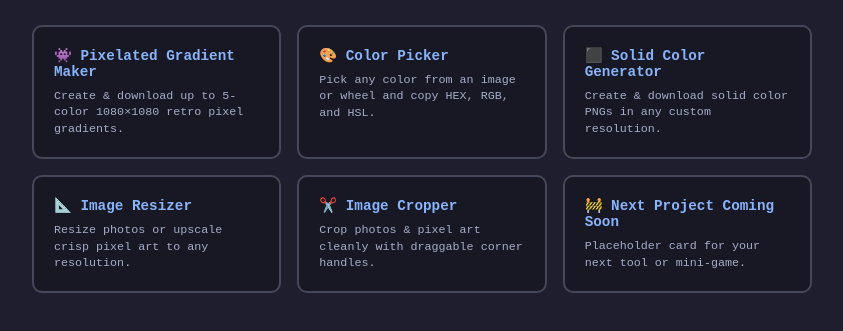
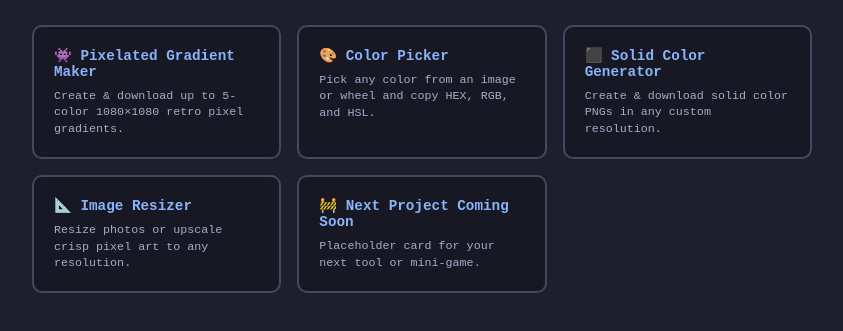
Before and after one commit to ElijahAmogsus/ElijahAmogsus.github.io, a plain HTML site: page index.html in a window 1280 px wide. Shown: the part 145-476 px from the top of the page, without its empty margins (218-1061 px from the left). Drawn offline with Linux system fonts and the light colour scheme.

Commit message:
Remove Image Cropper card from index.html
Removed the Image Cropper card from the index page.

```diff
--- a/index.html
+++ b/index.html
@@ -97,11 +97,6 @@
       <span>Resize photos or upscale crisp pixel art to any resolution.</span>
     </a>
 
-        <a class="card" href="/image-cropper/">
-      <h3>✂️ Image Cropper</h3>
-      <span>Crop photos & pixel art cleanly with draggable corner handles.</span>
-    </a>
-
     <a class="card" href="#">
       <h3>🚧 Next Project Coming Soon</h3>
       <span>Placeholder card for your next tool or mini-game.</span>
```
